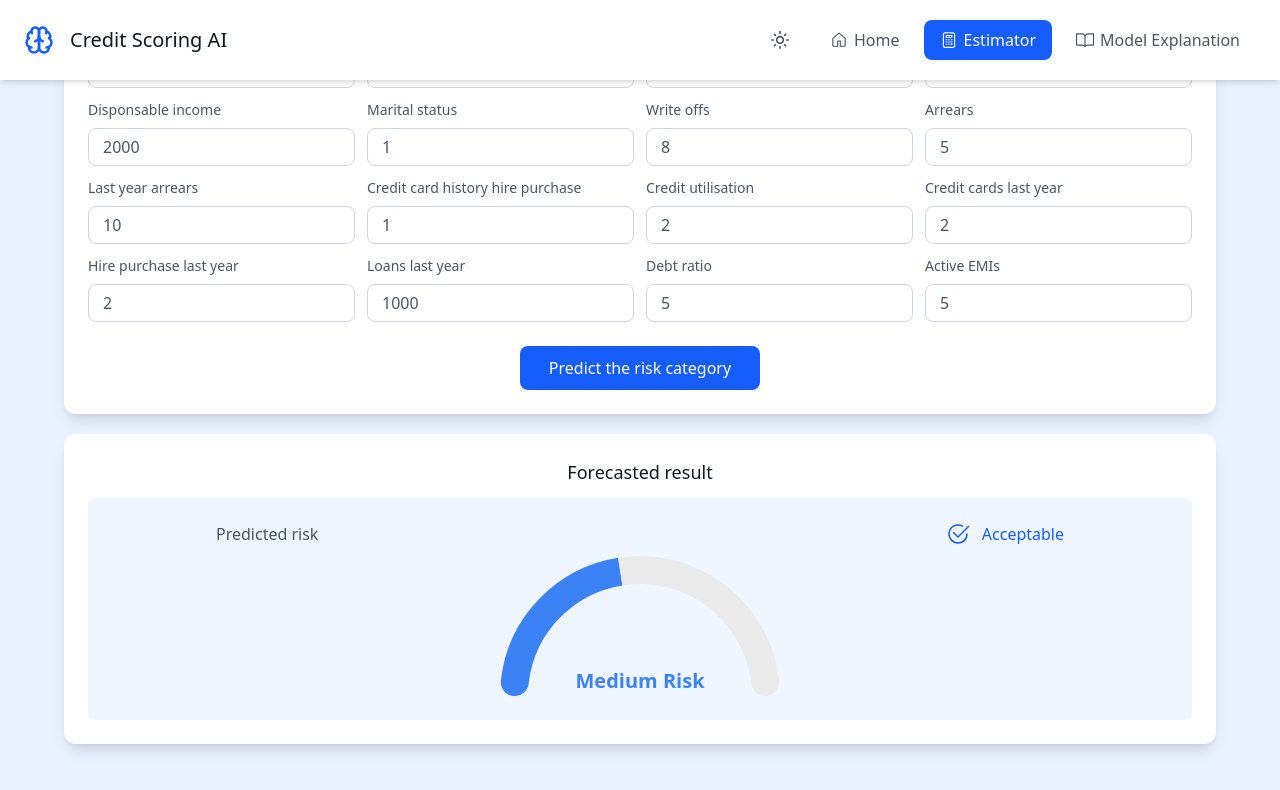
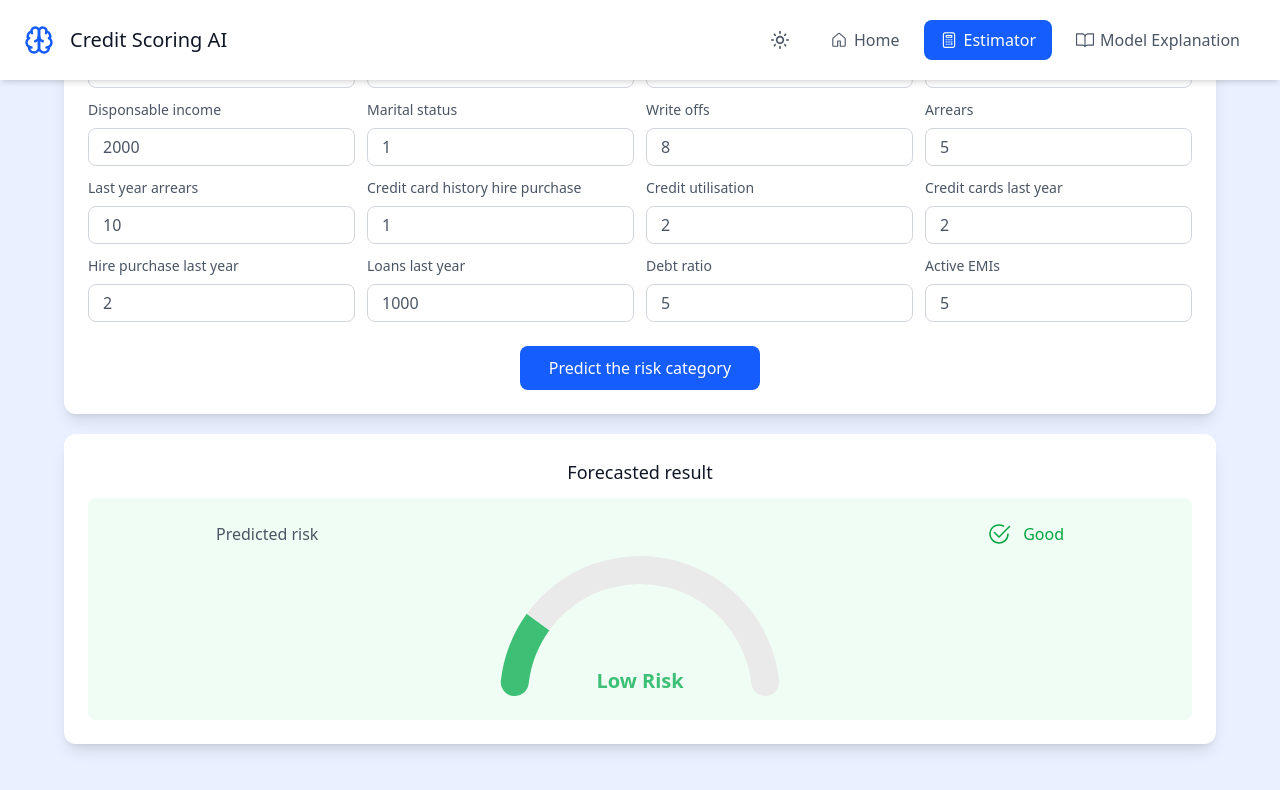
Before and after one commit to Nick-Kevin/credit-scoring-prediction-frontend, a React (Vite) app: page /estimator in a window 1280 px wide. Both pictures are taken after a click on the button "Predict the risk category". Shown: the part 524-1314 px from the top of the page. Built offline with nearby package versions, Linux system fonts and the light colour scheme.

Commit message:
update : the estimator chart

```diff
--- a/src/components/GaugeChart.tsx
+++ b/src/components/GaugeChart.tsx
@@ -5,15 +5,33 @@ import { Chart as ChartJS, ArcElement, Tooltip, Legend, LinearScale } from "char
 
 ChartJS.register(annotationPlugin, ArcElement, Tooltip, Legend, LinearScale);
 
-const GaugeChart: React.FC = (): React.JSX.Element => {
-    const [currentValue, setCurrentValue] = useState<number>(0);
-    const VALUE: number = 45;
+type order = 'low' | 'medium' | 'high';
+
+interface chartProps {
+    result: order,
+};
+
+interface contentItems {
+    color: string,
+    content: string,
+    value: number,
+}
+
+const GaugeChart: React.FC<chartProps> = ({ result }): React.JSX.Element => {
+    const [contentItems, setContentItems] = useState<contentItems>({ color: '', content: '', value: 0});
 
     useEffect(() => {
-        const timer = setTimeout(() => {
-            setCurrentValue(VALUE);
-        }, 100)
-        return () => clearTimeout(timer);
+        switch(result) {
+            case 'low':
+                setContentItems({ color: '#3dc076', content: 'Low Risk', value: 20});
+                break;
+            case 'medium':
+                setContentItems({ color: '#3b82f6', content: 'Medium Risk', value: 50});
+                break;
+            case 'high':
+                setContentItems({ color: '#ef4444', content: 'High Risk', value: 80});
+                break;
+        };
     }, [])
 
     return (
@@ -21,8 +39,8 @@ const GaugeChart: React.FC = (): React.JSX.Element => {
             <Doughnut
                 data={{
                     datasets: [{
-                        data: [currentValue, 100-currentValue],
-                        backgroundColor: ['#3b82f6', 'rgb(234, 234, 234)'],
+                        data: [contentItems.value, 100-contentItems.value],
+                        backgroundColor: [contentItems.color, 'rgb(234, 234, 234)'],
                         borderWidth: 0,
                         borderRadius: [
                             { outerStart: 23, innerStart: 23 },
@@ -35,6 +53,9 @@ const GaugeChart: React.FC = (): React.JSX.Element => {
                     circumference: 180,
                     rotation: -90,
                     cutout: '80%',
+                    hover: {
+                        mode: undefined,
+                    },
                     animation: {
                         animateRotate: true,
                         animateScale: true,
@@ -58,13 +79,16 @@ const GaugeChart: React.FC = (): React.JSX.Element => {
                         }
                     },
                     plugins: {
+                        tooltip: {
+                            enabled: false,
+                        },
                         annotation: {
                             annotations: {
                                 label: {
                                     type: 'label',
-                                    content: ['Medium Risk'],
+                                    content: [contentItems.content],
                                     font: { size: 20, family: 'system-ui, Avenir, Helvetica, Arial, sans-serif', weight: 'bolder' },
-                                    color: '#3b82f6',
+                                    color: contentItems.color,
                                     backgroundColor: 'transparent',
                                     xScaleID: 'x',
                                     yScaleID: 'y',
--- a/src/pages/Estimator.tsx
+++ b/src/pages/Estimator.tsx
@@ -1,12 +1,21 @@
-import React, { useState} from "react";
+import React, { useState, useEffect, type JSX} from "react";
 import Form from "../components/Form";
 import GaugeChart from "../components/GaugeChart";
-import { BsCheck2Circle } from "react-icons/bs";
+import { BsCheck2Circle, BsArrowUpRightCircle } from "react-icons/bs";
+import { GoXCircle } from "react-icons/go";
 
+type result = 'low' | 'medium' | 'high';
 
+interface predictionIndicator {
+    content: 'Good' | 'Acceptable' | 'Risky',
+    color: 'text-green-600' | 'text-blue-600' | 'text-red-600',
+    backgroundColor: 'bg-green-50' | 'bg-blue-50' | 'bg-red-50',
+    icon: JSX.Element,
+}
 
 const Estimator: React.FC = (): React.JSX.Element => {
-    const [result, setResult] = useState<Boolean>(false);
+    const [result, setResult] = useState<result>();
+    const [indicator, setIndicator] = useState<predictionIndicator>();
 
     const handleSubmit = (): void => {
         setTimeout(() => {
@@ -15,8 +24,37 @@ const Estimator: React.FC = (): React.JSX.Element => {
                 behavior: 'smooth'
             });
         }, 10)
-        setResult(true);
+        setResult('low');
     }
+
+    useEffect(() => {
+        switch(result) {
+            case 'low':
+                setIndicator({
+                    content: 'Good',
+                    color: 'text-green-600',
+                    backgroundColor: 'bg-green-50',
+                    icon: <BsCheck2Circle className="text-2xl" />
+                });
+                break;
+            case 'medium':
+                setIndicator({
+                    content: 'Acceptable',
+                    color: 'text-blue-600',
+                    backgroundColor: 'bg-blue-50',
+                    icon: <BsArrowUpRightCircle className="text-2xl" />
+                });
+                break;
+            case 'high':
+                setIndicator({
+                    content: 'Risky',
+                    color: 'text-red-600',
+                    backgroundColor: 'bg-red-50',
+                    icon: <GoXCircle className="text-2xl" />
+                });
+                break;
+        };
+    }, [result]);
 
     return (
         <>
@@ -33,16 +71,16 @@ const Estimator: React.FC = (): React.JSX.Element => {
                         {
                             result ?
                                 (
-                                    <div className="bg-blue-50 dark:bg-black/50 w-full flex flex-col items-center rounded-lg py-6">
+                                    <div className={`dark:bg-black/50 w-full flex flex-col items-center rounded-lg py-6 ${indicator?.backgroundColor}`}>
                                         <div className="flex justify-between w-full px-32">
                                             <p>Predicted risk</p>
-                                            <div className="flex items-center gap-3 text-blue-600">
-                                                <BsCheck2Circle className="text-2xl" />
-                                                <span>Acceptable</span>
+                                            <div className={`flex items-center gap-3 ${indicator?.color}`}>
+                                                { indicator?.icon}
+                                                <span>{ indicator?.content }</span>
                                             </div>
                                         </div>
                                         <div className="mx-80">
-                                            <GaugeChart key={ JSON.stringify(result) } />
+                                            <GaugeChart key={ JSON.stringify(result) } result={result} />
                                         </div>
                                     </div>
                                 )
```
